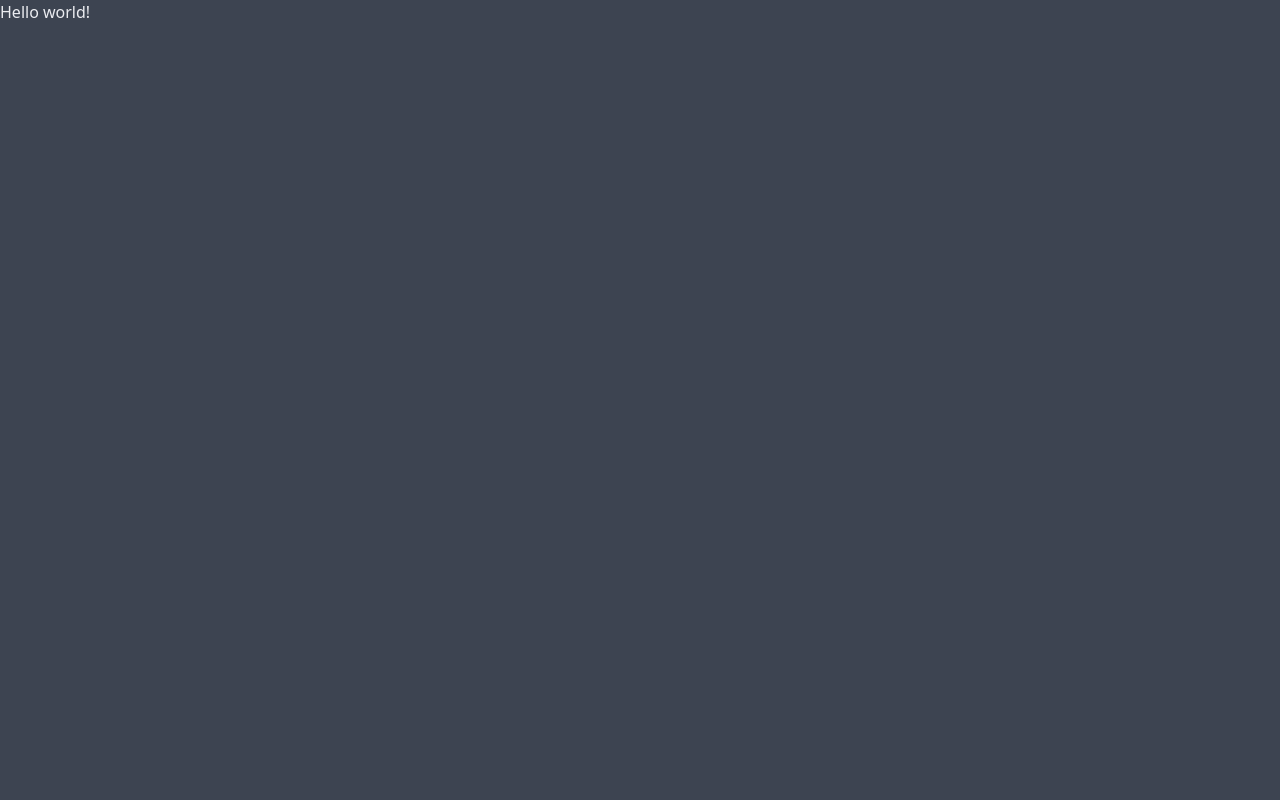
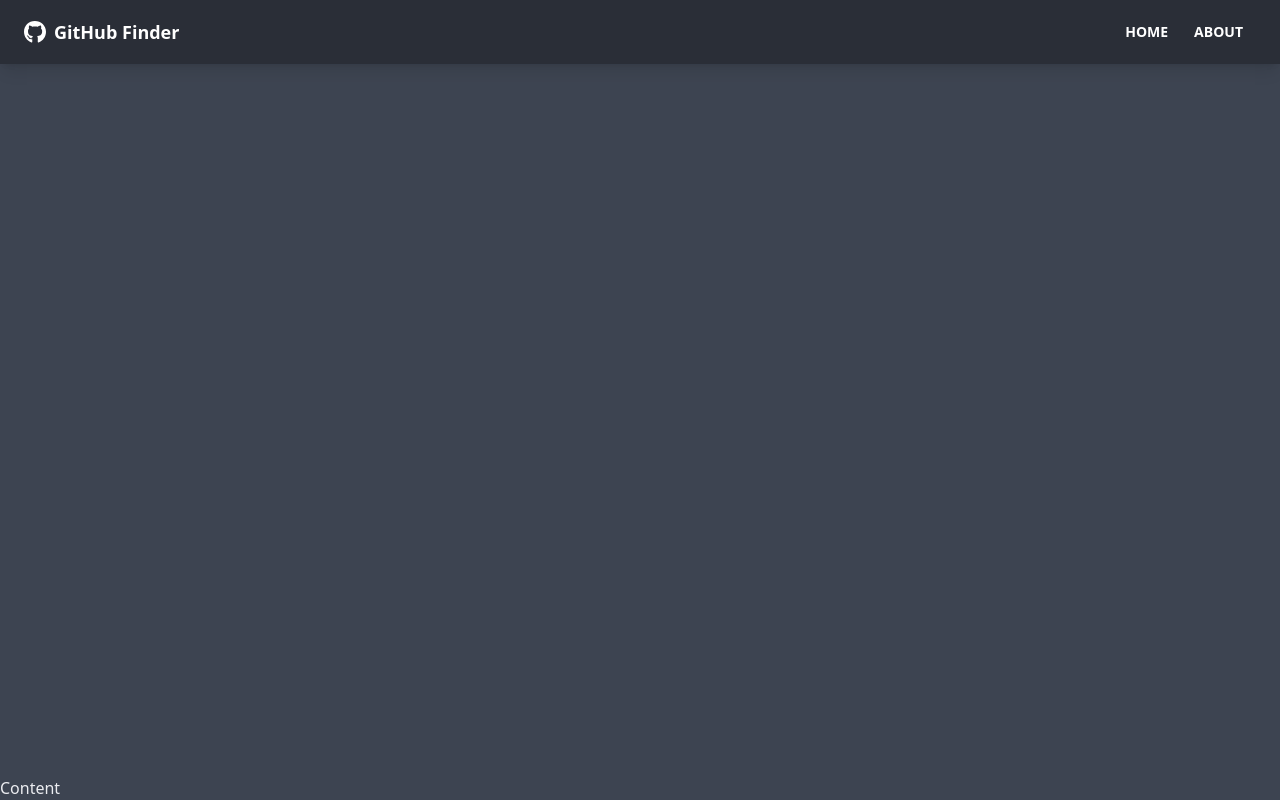
Before and after one commit to Hongjia-Liu/github-finder, a React (Create React App) app: page / in a window 1280 px wide. Built offline with nearby package versions, Linux system fonts and the light colour scheme.

Commit message:
Setup react-router and create Navbar component

```diff
--- a/package.json
+++ b/package.json
@@ -9,6 +9,8 @@
     "daisyui": "^1.21.0",
     "react": "^17.0.2",
     "react-dom": "^17.0.2",
+    "react-icons": "^4.3.1",
+    "react-router-dom": "^6.2.1",
     "react-scripts": "5.0.0",
     "web-vitals": "^2.1.2"
   },
--- a/src/App.js
+++ b/src/App.js
@@ -1,9 +1,15 @@
+import { BrowserRouter, Routes, Route } from "react-router-dom";
+import Navbar from "./components/layout/Navbar";
+
 function App() {
-  return (
-    <div>
-      <h1>Hello world!</h1>
-    </div>
-  );
+	return (
+		<BrowserRouter>
+			<div className="flex flex-col justify-between h-screen">
+				<Navbar />
+				<main>Content</main>
+			</div>
+		</BrowserRouter>
+	);
 }
 
 export default App;
--- /dev/null
+++ b/src/components/layout/Navbar.jsx
@@ -0,0 +1,44 @@
+import { FaGithub } from "react-icons/fa";
+import { Link } from "react-router-dom";
+import PropTypes from "prop-types";
+
+const Navbar = ({ title }) => {
+	return (
+		<nav className="navbar mb-12 shadow-lg bg-neutral text-neutral-content">
+			<div className="container mx-auto">
+				<div className="flex-none px-2 mx-2">
+					<FaGithub className="inline pr-2 text-3xl" />
+					<Link to="/" className="text-lg font-bold align-middle">
+						{title}
+					</Link>
+				</div>
+				<div className="flex-1 px-2 mx-2">
+					<div className="flex justify-end">
+						<Link
+							to="/"
+							className="btn btn-ghost btn-sm rounded-btn"
+						>
+							Home
+						</Link>
+						<Link
+							to="/about"
+							className="btn btn-ghost btn-sm rounded-btn"
+						>
+							About
+						</Link>
+					</div>
+				</div>
+			</div>
+		</nav>
+	);
+};
+
+Navbar.defaultProps = {
+	title: "GitHub Finder",
+};
+
+Navbar.propTypes = {
+	title: PropTypes.string,
+};
+
+export default Navbar;
```
Also changed, not shown: 1 other file (tests, documents, lock files or other folders).
